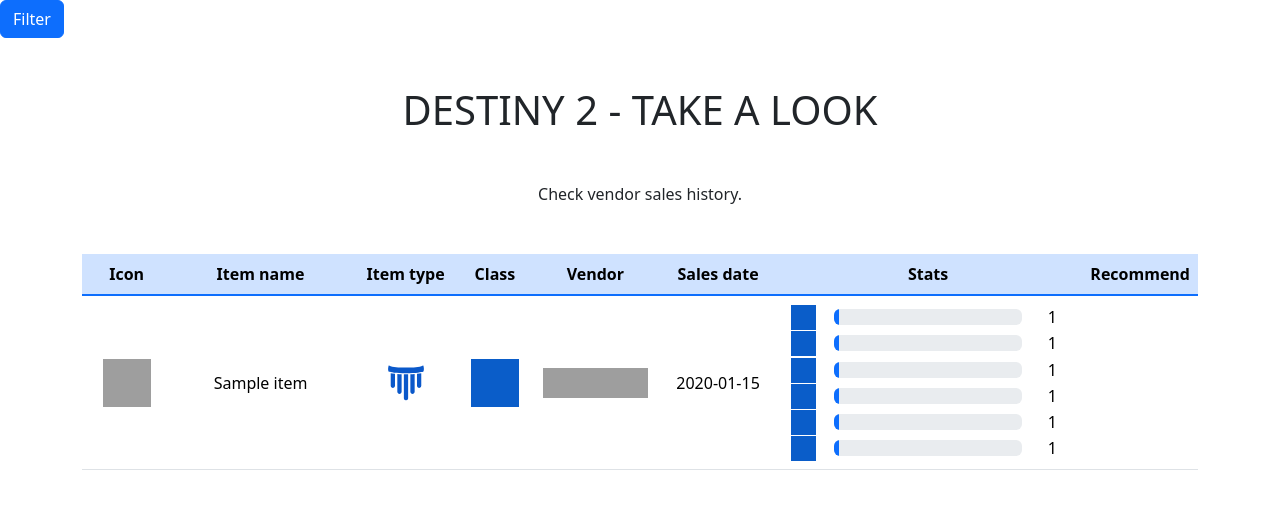
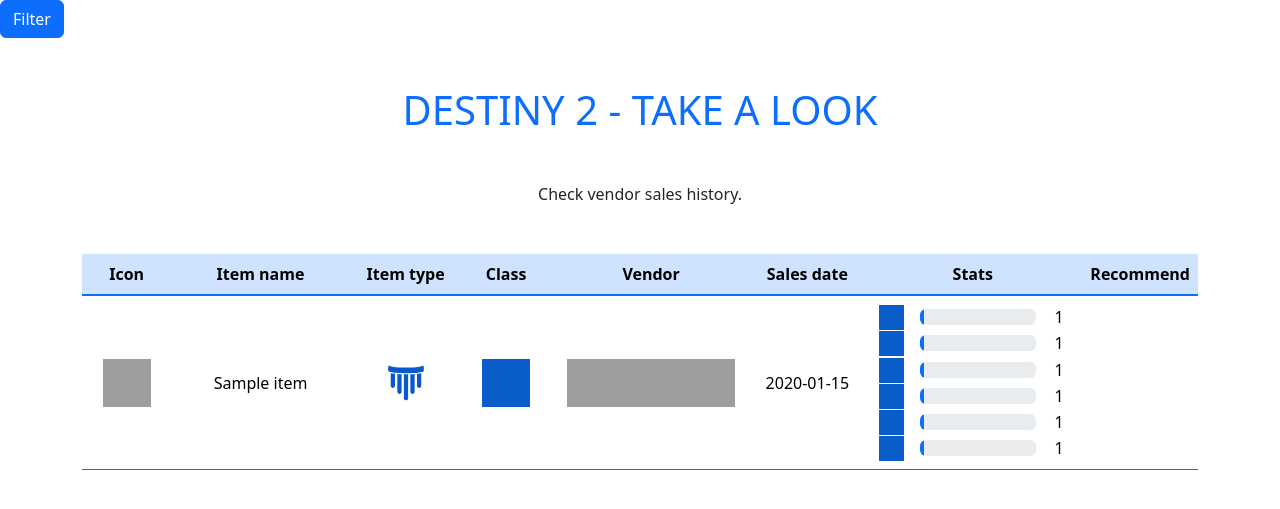
Before and after one commit to 6ixthmonth/destiny2-take-a-look, a Django app: page / in a window 1280 px wide. Shown: the top 509 px of the page. Run offline with Django 4.2, Linux system fonts and the light colour scheme; tables that the repository leaves empty hold one stand-in row (values such as "Sample post"); grey boxes are pictures that could not be loaded.

Commit message:
Update index.html

```diff
--- a/templates/d2api/index.html
+++ b/templates/d2api/index.html
@@ -38,21 +38,21 @@
 </div>
 
 <div class="container my-5 text-center">
-    <h1 class="my-5">DESTINY 2 - TAKE A LOOK</h1>
+    <h1 class="my-5 text-primary">DESTINY 2 - TAKE A LOOK</h1>
     <p class="my-5">Check vendor sales history.</p>
 
     <div class="table-responsive">
-        <table class="table table-hover align-middle text-primary">
-            <thead class="table-primary">
+        <table class="table table-hover border-primary text-primary align-middle">
+            <thead class="table-primary text-primary">
                 <tr>
                     <th scope="col" style="width: 8%;">Icon</th>
                     <th scope="col" style="width: 16%;">Item name</th>
                     <th scope="col" style="width: 10%;">Item type</th>
-                    <th scope="col" style="width: 6%;">Class</th>
-                    <th scope="col" style="width: 12%;">Vendor</th>
+                    <th scope="col" style="width: 8%;">Class</th>
+                    <th scope="col" style="width: 18%;">Vendor</th>
                     <th scope="col" style="width: 10%;">Sales date</th>
                     <th scope="col">Stats</th>
-                    <th scope="col" colspan="2" style="width: 9%;">Recommend</th>
+                    <th scope="col" colspan="2" style="width: 10%;">Recommend</th>
                 </tr>
             </thead>
             <tbody class="table-group-divider">
@@ -102,7 +102,7 @@
                         <img class="icon" src="http://www.bungie.net/common/destiny2_content/icons/bc62282aea01969049a33d6c1ddffe2f.png" title="Warlock" width="48" height="48">
                         {% endif %}
                     </td>
-                    <td><img src="http://www.bungie.net{{ salesitem.vendor_hash.icon_url }}" title="{{ salesitem.vendor_hash.vendor_name }}" width="105" height="30"></td>
+                    <td><img src="http://www.bungie.net{{ salesitem.vendor_hash.icon_url }}" title="{{ salesitem.vendor_hash.vendor_name }}" width="168" height="48"></td>
                     <td>{{ salesitem.sales_date|date:"Y-m-d" }}</td>
                     <td>
                         <table class="table table-borderless my-0 align-middle text-primary">
```
